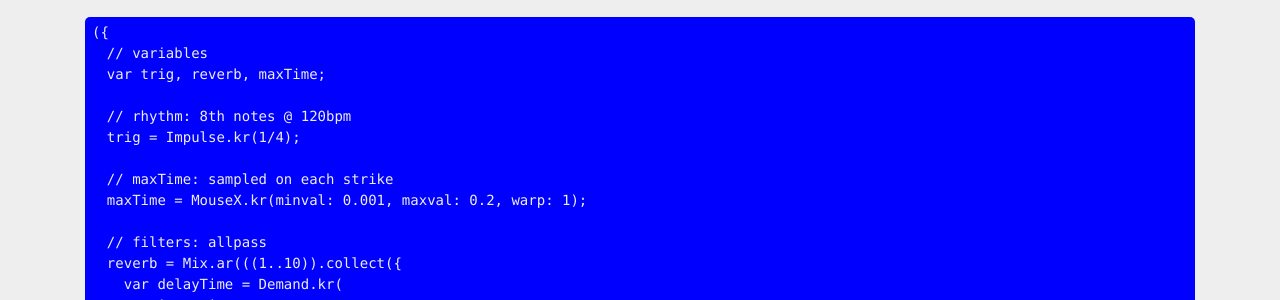
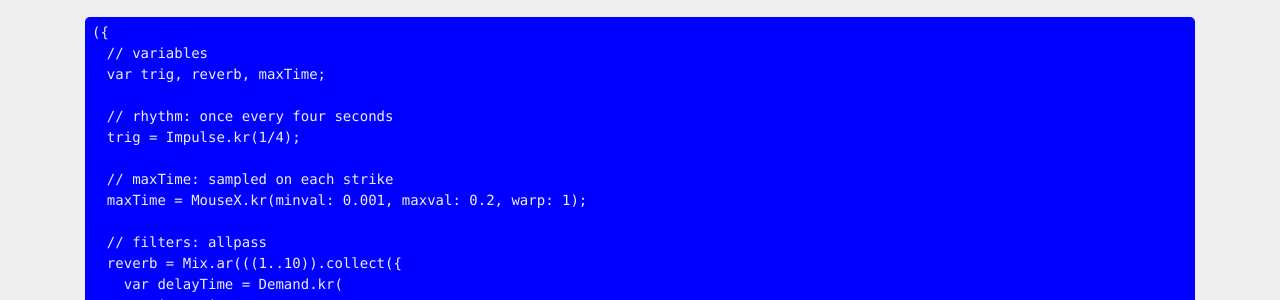
Before and after one commit to northern-information/mapcorps.net, a Jekyll site: the page built from collections/_posts/2021-06-20-1-filter-ping-sc.md, in a window 1280 px wide and 1400 px high, scrolled down 3438 px. Shown: the part 255-555 px from the top of the window. Built offline with Jekyll 4.4.1, drawn with Linux system fonts in a browser that asks for light colours; nearby versions of some CDN libraries; some of the changed text lies outside the part shown.

Commit message:
Fix rhythm description in 3rd example
Third SC code block had incorrect rhythm description

```diff
--- a/collections/_posts/2021-06-20-1-filter-ping-sc.md
+++ b/collections/_posts/2021-06-20-1-filter-ping-sc.md
@@ -120,7 +120,7 @@ This sounds much different from the previous two but is another example of a str
   // variables
   var trig, reverb, maxTime;
 
-  // rhythm: 8th notes @ 120bpm
+  // rhythm: once every four seconds
   trig = Impulse.kr(1/4);
 
   // maxTime: sampled on each strike
```
